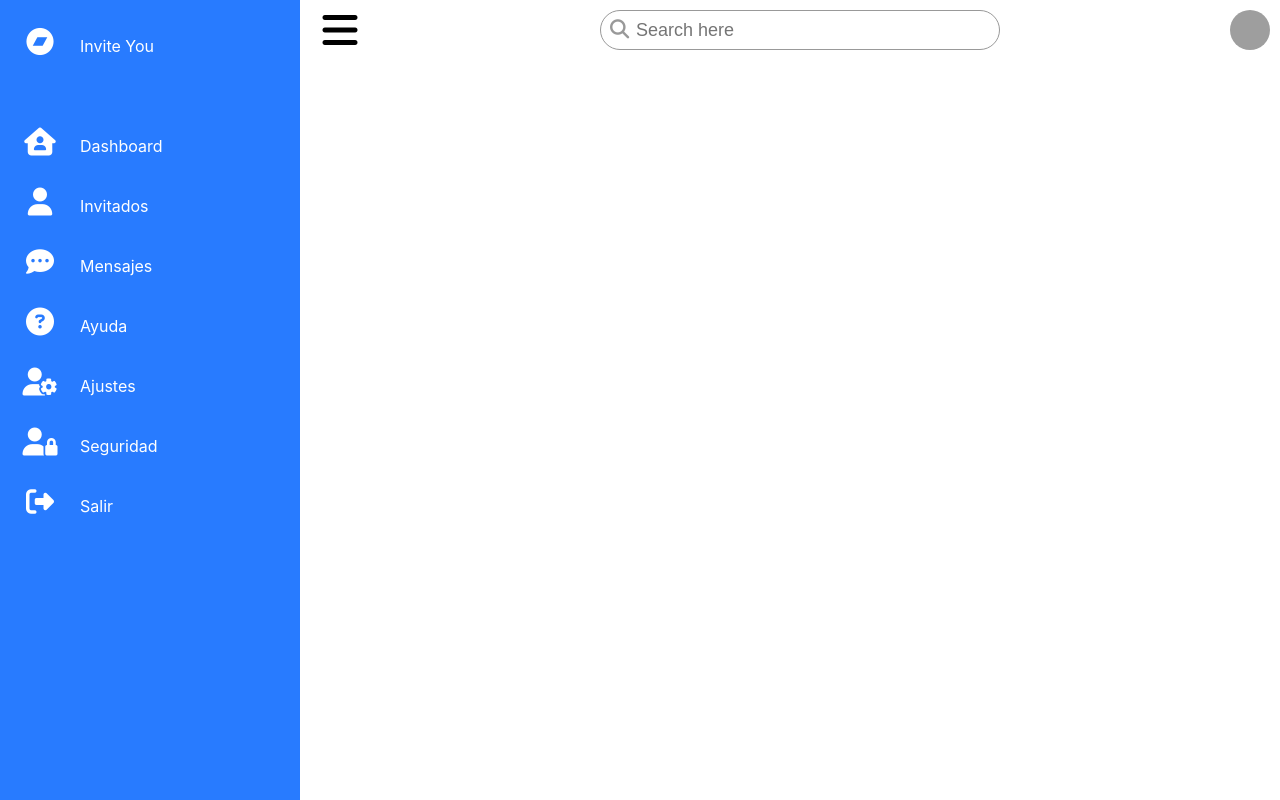
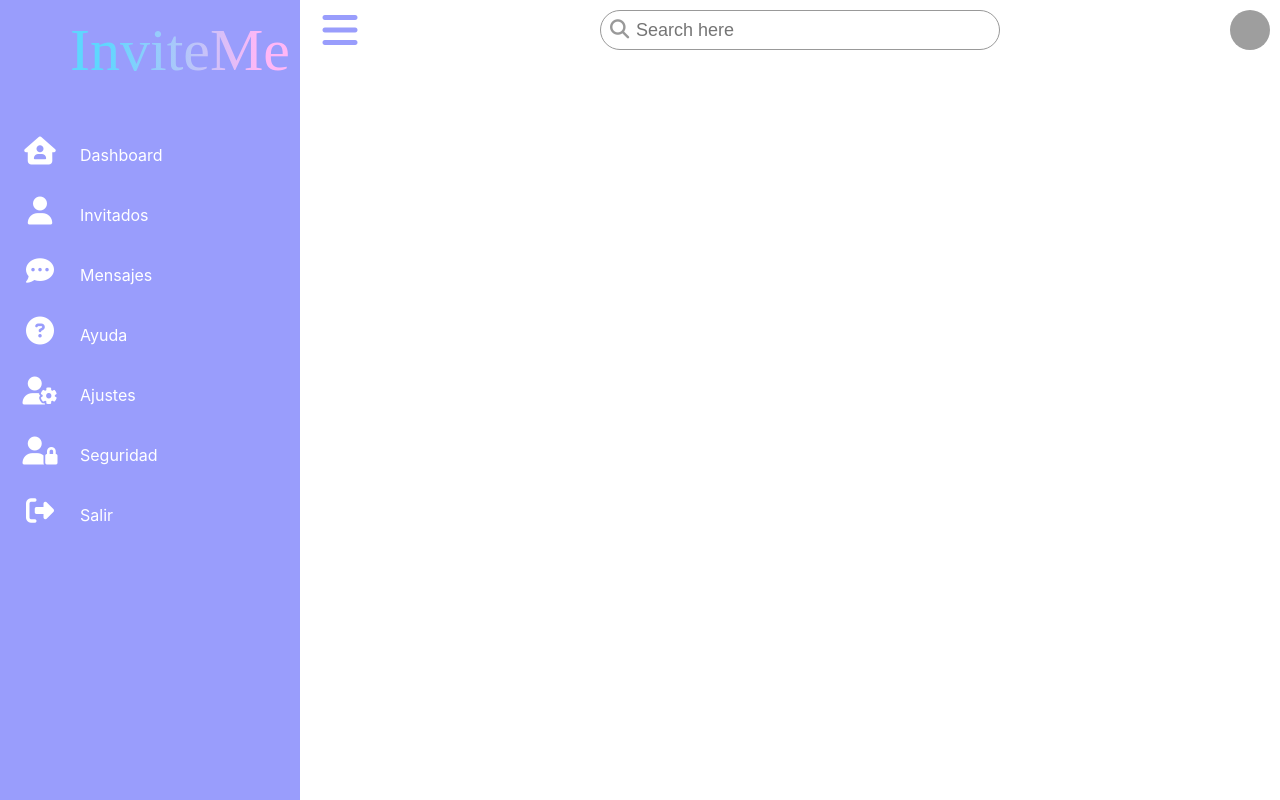
Before and after one commit to Iannacus/invites-frontend, a React (Create React App) app: page /admin in a window 1280 px wide. Built offline with nearby package versions, Linux system fonts and the light colour scheme; no server answers; grey boxes are pictures that could not be loaded; a web font is replaced by a local one.

Commit message:
change admin style

```diff
--- a/src/components/menu/Menu.css
+++ b/src/components/menu/Menu.css
@@ -4,10 +4,25 @@
   --grey: #f5f5f5;
   --black1: #222;
   --black2: #999;
+  --bgColor: #999dfc;
 }
+
+@import url('https://fonts.googleapis.com/css2?family=Yesteryear&display=swap');
+
 
 ul{
   padding-inline-start: 0;
+}
+
+.logo {
+  font-family: 'Yesteryear', cursive;
+  font-size: 60px;
+  color: #fff;
+  background: #ccc;
+  background: linear-gradient(90deg, rgba(94,215,254,1) 15%, rgba(255,183,246,1) 86%);
+  -webkit-text-fill-color: transparent;
+  -webkit-background-clip: text;
+  background-clip: text;
 }
 
 .container{
@@ -19,8 +34,8 @@ ul{
   position: fixed;
   width: 300px;
   height: 100%;
-  background: var(--blue);
-  border-left: 10px solid var(--blue);
+  background: var(--bgColor);
+  border-left: 10px solid var(--bgColor);
   transition: 0.5s;
   overflow: hidden;
 }
@@ -65,7 +80,7 @@ ul{
 
 .navigation ul li:hover a,
 .navigation ul li.hovered a{
-  color: var(--blue);
+  color: var(--bgColor);
 }
 
 .navigation ul li a .icon{
@@ -147,6 +162,7 @@ ul{
 }
 
 .toggle{
+  color: #999dfc;
   position: relative;
   top: 0;
   width: 60px;
--- a/src/components/menu/Menu.js
+++ b/src/components/menu/Menu.js
@@ -2,39 +2,48 @@ import React from "react";
 import './Menu.css';
 import MenuItem from "./MenuItem";
 import TopBar from "./TopBar";
+import logo from '../../img/icons/logo.svg'
 
 const MenuItems= [
   {
-    icon: <i class="fab fa-bandcamp"></i>,
-    title: 'Invite You'
+    icon: <></>,
+    title: 'InviteMe',
+    isTitle: true
   },
   {
     icon: <i class="fas fa-house-user"></i>,
-    title: 'Dashboard'
+    title: 'Dashboard',
+    isTitle: false
   },
   {
     icon: <i class="fas fa-user"></i>,
-    title: 'Invitados'
+    title: 'Invitados',
+    isTitle: false
   },
   {
     icon: <i class="fas fa-comment-dots"></i>,
-    title: 'Mensajes'
+    title: 'Mensajes',
+    isTitle: false
   },
   {
     icon: <i class="fas fa-question-circle"></i>,
-    title: 'Ayuda'
+    title: 'Ayuda',
+    isTitle: false
   },
   {
     icon: <i class="fas fa-user-cog"></i>,
-    title: 'Ajustes'
+    title: 'Ajustes',
+    isTitle: false
   },
   {
     icon: <i class="fas fa-user-lock"></i>,
-    title: 'Seguridad'
+    title: 'Seguridad',
+    isTitle: false
   },
   {
     icon: <i class="fas fa-sign-out-alt"></i>,
-    title: 'Salir'
+    title: 'Salir',
+    isTitle: false
   }
 ]
 
@@ -49,6 +58,7 @@ const Menu = () => {
                 <MenuItem
                   icon={item.icon}
                   itemTitle={item.title}
+                  isTitle={item.isTitle}
                 />
               </li>
             )
--- a/src/components/menu/MenuItem.js
+++ b/src/components/menu/MenuItem.js
@@ -1,10 +1,11 @@
 import React from 'react';
 
-const MenuItem = ({ icon, itemTitle }) => {
+const MenuItem = ({ icon, itemTitle, isTitle }) => {
+  const clases = isTitle ? 'logo' : 'title'
   return (
     <a href="#">
       <span className="icon">{icon}</span>
-      <span className="title">{itemTitle}</span>
+      <span className={clases} >{itemTitle}</span>
     </a>
   )
 }
```
Also changed, not shown: src/img/icons/logo.svg (added).
